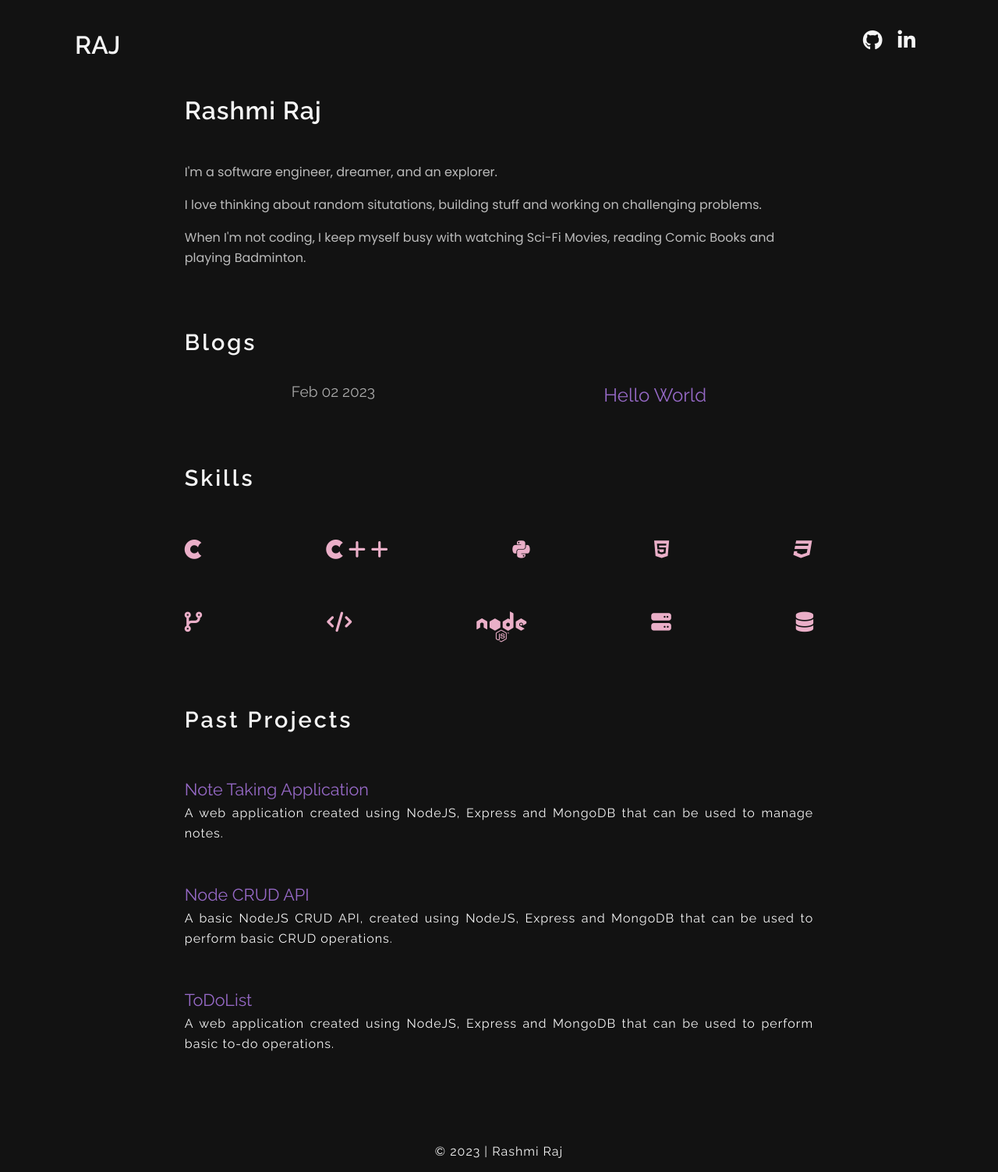
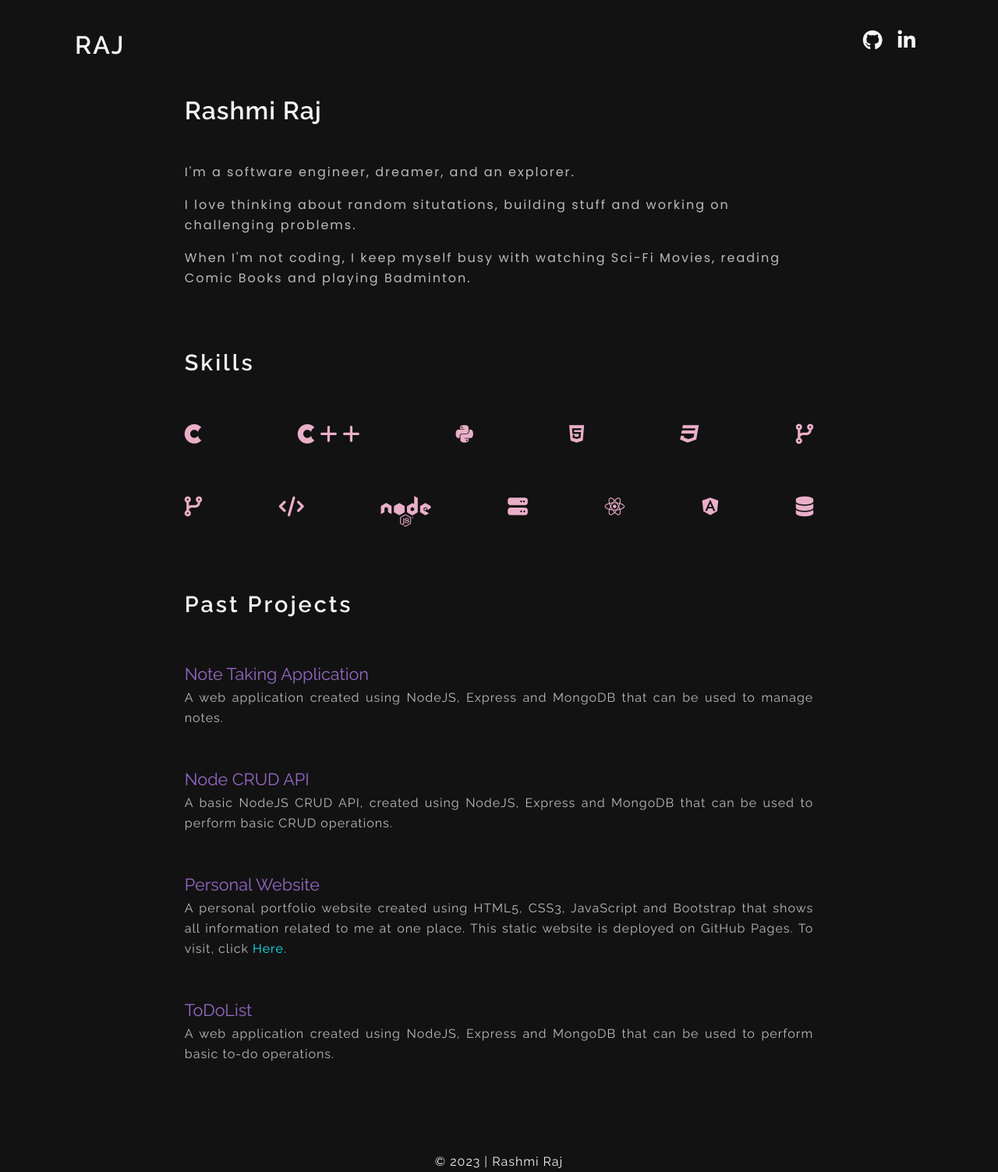
Before and after one commit to rashmiraj513/portfolio, a web app: file index.html in a window 1280 px wide. Shown: the whole page at 78% size. Run offline with its HTML, style and script files only (its server is not run), Linux system fonts and the light colour scheme; some libraries are stand-ins or nearby versions.

Commit message:
Removes the Blog Section

```diff
--- a/css/styles.css
+++ b/css/styles.css
@@ -7,61 +7,21 @@
   --color-gray-2: #888888;
   --color-gray-3: #CCCCCC;
   --color-gray-4: #F5F5F5;
+  --color-gray-5: #bbb;
   --color-blue: #5367FF;
   --color-blue-light: #98A4FF;
-  --color-blue-rgb: 56, 148, 255;
   --color-green: #17c083;
-  --color-green-rgb: 23, 192, 131;
   --color-orange: #ff5d01;
-  --color-orange-rgb: 255, 93, 1;
   --color-purple: #9669c6;
-  --color-purple-rgb: 136, 45, 231;
   --color-red: #ff1639;
-  --color-red-rgb: 255, 22, 57;
   --color-yellow: #ffbe2d;
-  --color-yellow-rgb: 255, 190, 45;
-}
-
-:root {
-  color-scheme: light;
-  --theme-accent: var(--color-blue);
-  --theme-accent-light: var(--color-blue-light);
-  --theme-accent-rgb: var(--color-orange-rgb);
-  --theme-accent-opacity: 0.1;
-  --theme-divider: var(--color-gray-100);
-  --theme-text: var(--color-gray-1);
-  --theme-text-light: var(--color-gray-600);
-  --theme-text-lighter: var(--color-gray-2);
-  --theme-bg: var(--color-white);
-  --theme-bg-offset: var(--color-gray-100);
-  --theme-bg-accent: rgba(var(--theme-accent-rgb), var(--theme-accent-opacity));
-  --theme-code-inline-bg: var(--color-gray-100);
-  --theme-code-text: var(--color-gray-1);
-  --theme-code-bg: var(--color-gray-700);
-}
-
-:root.theme-dark {
-  color-scheme: dark;
-  --theme-accent-opacity: 0.3;
-  --theme-divider: var(--color-gray-900);
-  --theme-text: var(--color-gray-4);
-  --theme-text-light: var(--color-gray-3);
-  --theme-text-lighter: var(--color-gray-2);
-  --theme-bg: var(--color-black);
-  --theme-bg-offset: var(--color-gray-900);
-  --theme-code-inline-bg: var(--color-gray-800);
-  --theme-code-text: var(--color-gray-3);
-  --theme-code-bg: var(--color-gray-900);
+  --color-cyan: #eaafc8;
+  --color-sky: #16eefc;
 }
 
 * {
   box-sizing: border-box;
   margin: 0;
-}
-
-:root {
-  --user-font-scale: 1rem - 16px;
-  --max-width: calc(100% - 2rem);
 }
 
 @media (min-width: 50em) {
@@ -85,7 +45,6 @@ body {
 
 /* Header Section */
 
-
 .header {
   display: flex;
   flex-direction: row;
@@ -96,6 +55,10 @@ body {
   text-transform: uppercase;
   color: var(--color-gray-4);
   text-decoration: none;
+}
+
+.heading-1 {
+  letter-spacing: 2px;
 }
 
 .social {
@@ -135,7 +98,7 @@ body {
 
 #blogs .blog-item {
   margin: 1.5rem 0;
-  color: #aaa;
+  color: var(--color-gray-5);
   font-size: 1.2rem;
   display: flex;
   flex-direction: row;
@@ -143,10 +106,10 @@ body {
 }
 
 #blogs .blog-link a {
-  color: var(--color-purple);
+  color: var(--color-sky);
   text-decoration: none;
   padding-left: 1.2rem;
-  font-size: 1.5rem;
+  font-size: 1.2rem;
 }
 
 #blogs .blog-link a:hover {
@@ -175,9 +138,9 @@ abbr {
   flex-direction: row;
   flex-wrap: wrap;
   justify-content: space-between;
-  margin: 1.5vmax 12.0 vmax 0.8 vmax 12.0vmax;
+  /* margin: 1.5vmax 120 vmax 0.8 vmax 12.0vmax; */
   font-size: 2vmax;
-  color: #eaafc8;
+  color: var(--color-cyan);
 }
 
 .iconholder div {
@@ -208,6 +171,7 @@ abbr {
 
 .project-description p {
   letter-spacing: 1px;
+  color: var(--color-gray-5);
   text-align: justify;
 }
 
@@ -239,8 +203,9 @@ footer {
 .display-2 {
   padding: 0.5rem 0;
   font-size: 1rem;
+  letter-spacing: 2px;
   font-family: 'Poppins', serif;
-  color: #bbb;
+  color: var(--color-gray-5);
 }
 
 .m-2 {
@@ -249,6 +214,16 @@ footer {
 
 .m-0 {
   margin-right: 2px !important;
+}
+
+.link-refer a {
+  font-size: 16px;
+  color: var(--color-sky);
+}
+
+.link-refer a:hover {
+  color: var(--color-blue);
+  transition: 0.3s all ease-in-out;
 }
 
 /* Media Queries */
--- a/index.html
+++ b/index.html
@@ -31,8 +31,8 @@
     <header id="header" class="m-2">
       <div class="header">
         <div id="logo">
-          <a href="/index.html">
-            <h1>Raj</h1>
+          <a href="/">
+            <h1 class="heading-1">Raj</h1>
           </a>
         </div>
         <div class="social">
@@ -58,7 +58,7 @@
       </div>
     </section>
 
-    <section id="blogs" class="m-2">
+    <!-- <section id="blogs" class="m-2">
       <div class="blogs-section">
         <h2 class="display-0">Blogs</h2>
         <div class="blog-item">
@@ -66,7 +66,7 @@
           <p class="blog-link"><a href="#">Hello World</a></p>
         </div>
       </div>
-    </section>
+    </section> -->
 
     <section id="skills" class="m-2">
       <div class="skills-section">
@@ -85,7 +85,7 @@
             <div class="html"><abbr title="HTML5"><i class="fab fa-html5"></i></abbr></div>
             <div class="css"><abbr title="CSS3"><i class="fab fa-css3"></i></abbr></div>
             <!-- <div class="js"><abbr title="JavaScript"><i class="fab fa-js-square"></i></abbr></div> -->
-            <!-- <div class="git"><abbr title="Git"><i class="fas fa-code-branch"></i></abbr></div> -->
+            <div class="git"><abbr title="Git"><i class="fas fa-code-branch"></i></abbr></div>
           </div><br><br>
           <div class="iconholder">
             <div class="git"><abbr title="Git"><i class="fas fa-code-branch"></i></abbr></div>
@@ -93,8 +93,8 @@
             <div class="webdev"><abbr title="Web Development"><i class="fas fa-code"></i></abbr></div>
             <div class="node"><abbr title="Node Js"><i class="fab fa-node fa-2x"></i></abbr></div>
             <div class="express"><abbr title="Express"><i class="fas fa-server"></i></abbr></div>
-            <!-- <div class="react"><abbr title="React"><i class="fab fa-react"></i></abbr></div> -->
-            <!-- <div class="angular"><abbr title="Angular"><i class="fab fa-angular"></i></abbr></div> -->
+            <div class="react"><abbr title="React"><i class="fab fa-react"></i></abbr></div>
+            <div class="angular"><abbr title="Angular"><i class="fab fa-angular"></i></abbr></div>
             <div class="database"><abbr title="Database"><i class="fas fa-database"></i></abbr></div>
           </div>
         </div>
@@ -122,6 +122,14 @@
         </div>
         <div class="project-item">
           <div class="project-title">
+            <a href="https://github.com/rashmiraj513/rashmiraj513" target="_blank">Personal Website</a>
+            <div class="project-description">
+              <p class="link-refer">A personal portfolio website created using HTML5, CSS3, JavaScript and Bootstrap that shows all information related to me at one place. This static website is deployed on GitHub Pages. To visit, click <a href="https://rashmiraj513.github.io/rashmiraj513/" target="_blank">Here</a>.</p>
+            </div>
+          </div>
+        </div>
+        <div class="project-item">
+          <div class="project-title">
             <a href="https://github.com/rashmiraj513/toDoList" target="_blank">ToDoList</a>
             <div class="project-description">
               <p>A web application created using NodeJS, Express and MongoDB that can be used to perform basic to-do operations.</p>
```
